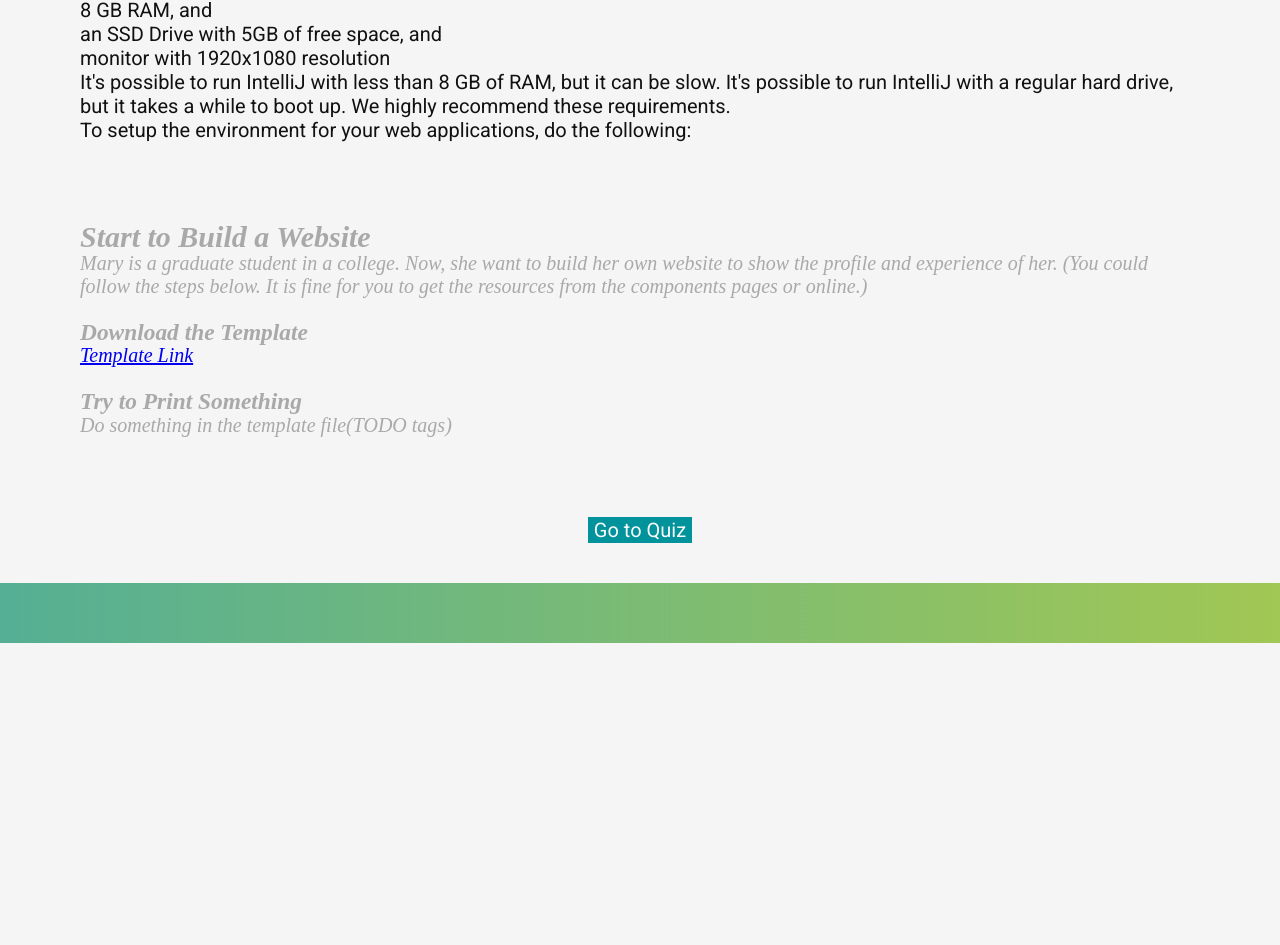
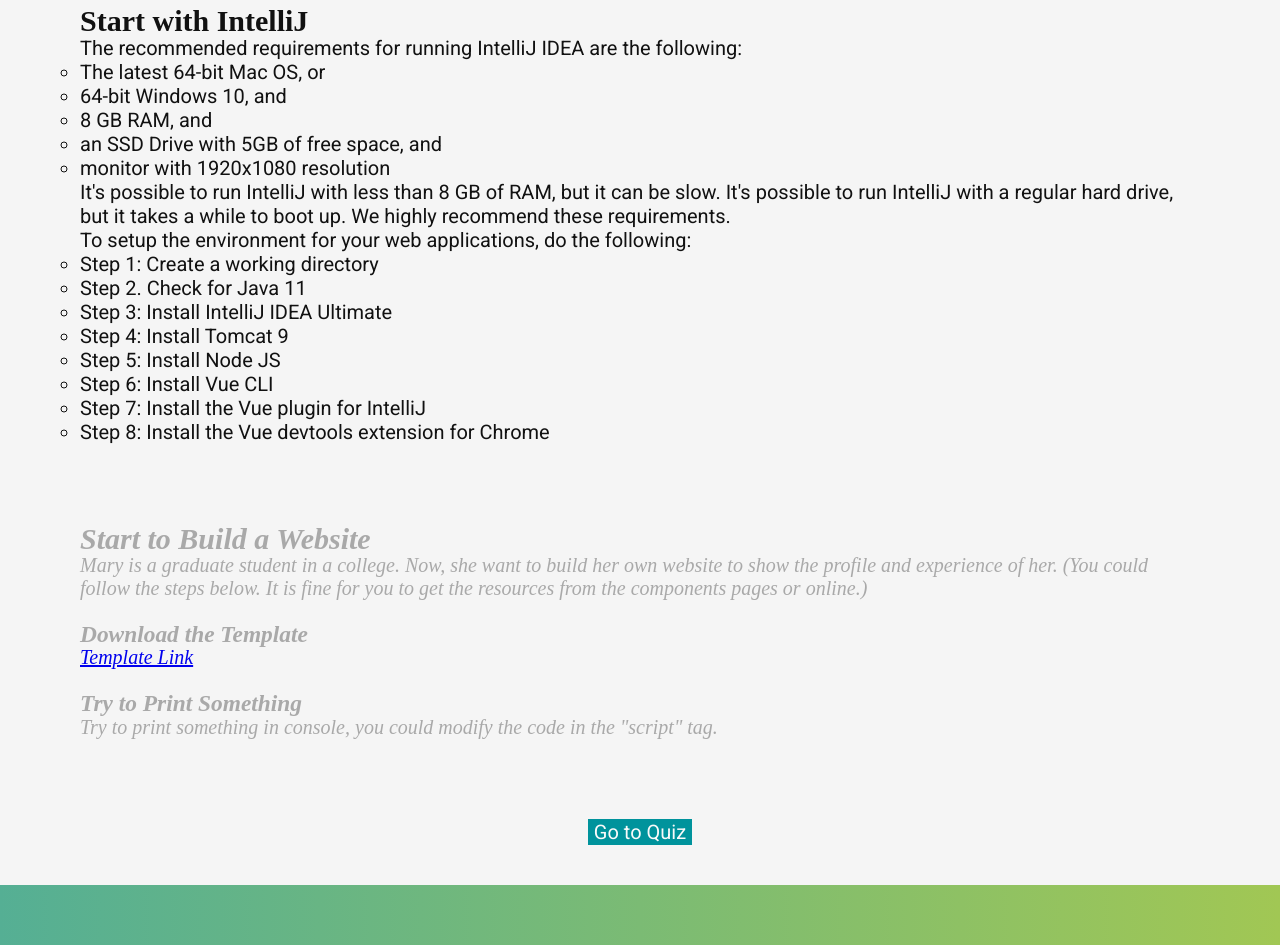
Before and after one commit to zeroshen/client, a Vue app: page /game/1 in a window 1280 px wide. Shown: the part 960-1905 px from the top of the page. Before the commit the page ends 1603 px from the top, so only its background shows below. Built offline with nearby package versions, Linux system fonts and the light colour scheme; a web font is replaced by a local one.

Commit message:
Modify level one

```diff
--- a/src/views/GamesLevelOneView.vue
+++ b/src/views/GamesLevelOneView.vue
@@ -19,6 +19,9 @@
   border: none;
   margin: 40px;
 }
+li {
+  list-style-type: circle;
+}
 
 .quiz-button:hover {
   background-color: #016f75;
@@ -35,6 +38,9 @@
 
 <template>
   <section class="page-view">
+    <div class="group-words">
+      <h1 style="color: var(--vue-color-primary)">Stage 1: Introduction</h1>
+    </div>
     <div class="group-words">
       <h1>What is Vue?</h1>
       Vue (pronounced /vjuː/, like view) is a JavaScript framework for building
@@ -96,6 +102,17 @@
       takes a while to boot up. We highly recommend these requirements.
       <br />
       To setup the environment for your web applications, do the following:
+      <br />
+      <ul>
+        <li>Step 1: Create a working directory</li>
+        <li>Step 2. Check for Java 11</li>
+        <li>Step 3: Install IntelliJ IDEA Ultimate</li>
+        <li>Step 4: Install Tomcat 9</li>
+        <li>Step 5: Install Node JS</li>
+        <li>Step 6: Install Vue CLI</li>
+        <li>Step 7: Install the Vue plugin for IntelliJ</li>
+        <li>Step 8: Install the Vue devtools extension for Chrome</li>
+      </ul>
     </div>
     <div class="group-words game-text">
       <h1>Start to Build a Website</h1>
@@ -110,7 +127,8 @@
       <br />
       <br />
       <h3>Try to Print Something</h3>
-      Do something in the template file(TODO tags)
+      Try to print something in console, you could modify the code in the
+      "script" tag.
     </div>
     <router-link to="../game/1/quiz">
       <button class="quiz-button">Go to Quiz</button>
--- a/src/views/TemplateView.vue
+++ b/src/views/TemplateView.vue
@@ -1,4 +1,7 @@
-<script setup lang="ts"></script>
+<script setup lang="ts">
+// TODO: Try to print something;
+console.log();
+</script>
 
 <style scoped>
 .template-nav {
```
